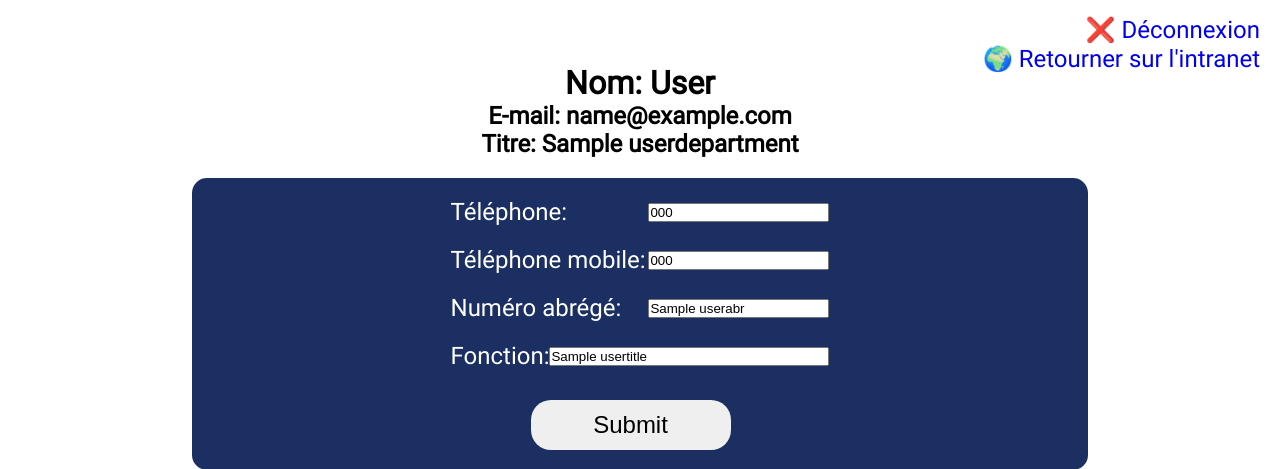
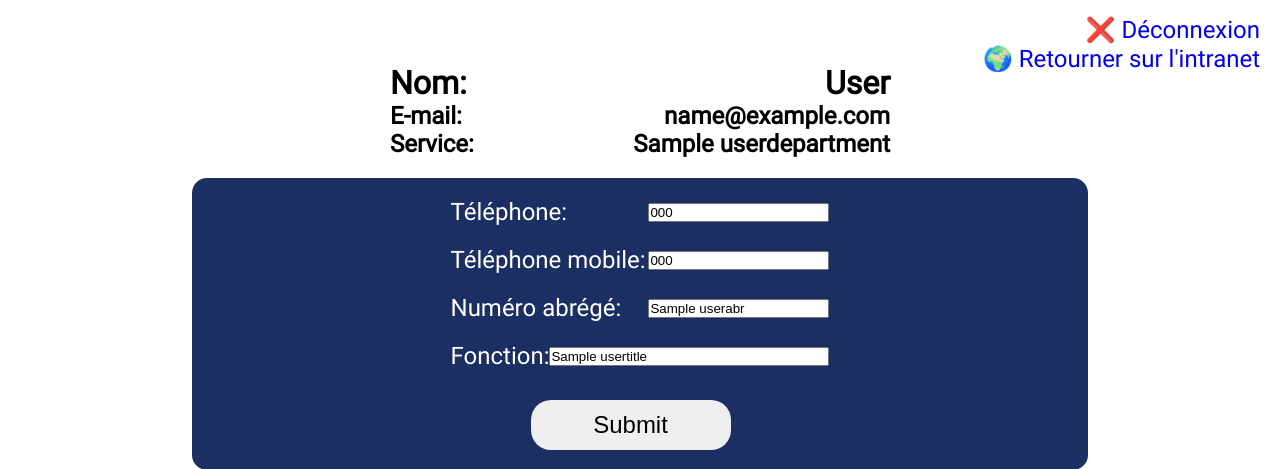
Before and after one commit to djalexkidd/profile-editor, a Node server app: template views/index.ejs in a window 1280 px wide. Shown: the part 100-569 px from the top of the page. Run offline with Node 20, Linux system fonts and the light colour scheme; the template is opened without the code that fills it: most values are stand-ins (such as "Sample title", 1, 10 or a date in 2020).

Commit message:
nique sa mère moi j'en ai marre de ces conneries

```diff
--- a/public/css/common.css
+++ b/public/css/common.css
@@ -121,8 +121,19 @@ a:link {
     text-decoration: none;
 }
 
-h1, h2 {
+.div-degeulasse {
     text-align: center;
+}
+
+.osef {
+    display: inline-block;
+    text-align: left;
+}
+
+.user-info {
+    display: flex;
+    justify-content: space-between;
+    width: 500px;
 }
 
 /* Responsive pour la version mobile */
--- a/views/index.ejs
+++ b/views/index.ejs
@@ -27,9 +27,14 @@
         <a class="user-menu" href="/logout">❌ Déconnexion</a>
         <br>
         <a class="user-menu" href="https://srvweb.saint-james.fr:3001">🌍 Retourner sur l'intranet</a>
-        <h1>Nom: <%= userfullname %></h1>
-        <h2>E-mail: <%= useremail %></h2>
-        <h2>Titre: <%= userdepartment %></h2>
+
+        <div class="div-degeulasse">
+        <div class="osef">
+        <div class="user-info"><h1>Nom:</h1> <h1><%= userfullname %></h1></div>
+        <div class="user-info"><h2>E-mail:<h2> <h2><%= useremail %></h2></div>
+        <div class="user-info"><h2>Service:</h2> <h2><%= userdepartment %></h2></div>
+        </div>
+        </div>
         <div class="container">
         <form action="" method="post">
             <div class="option-component">
```
